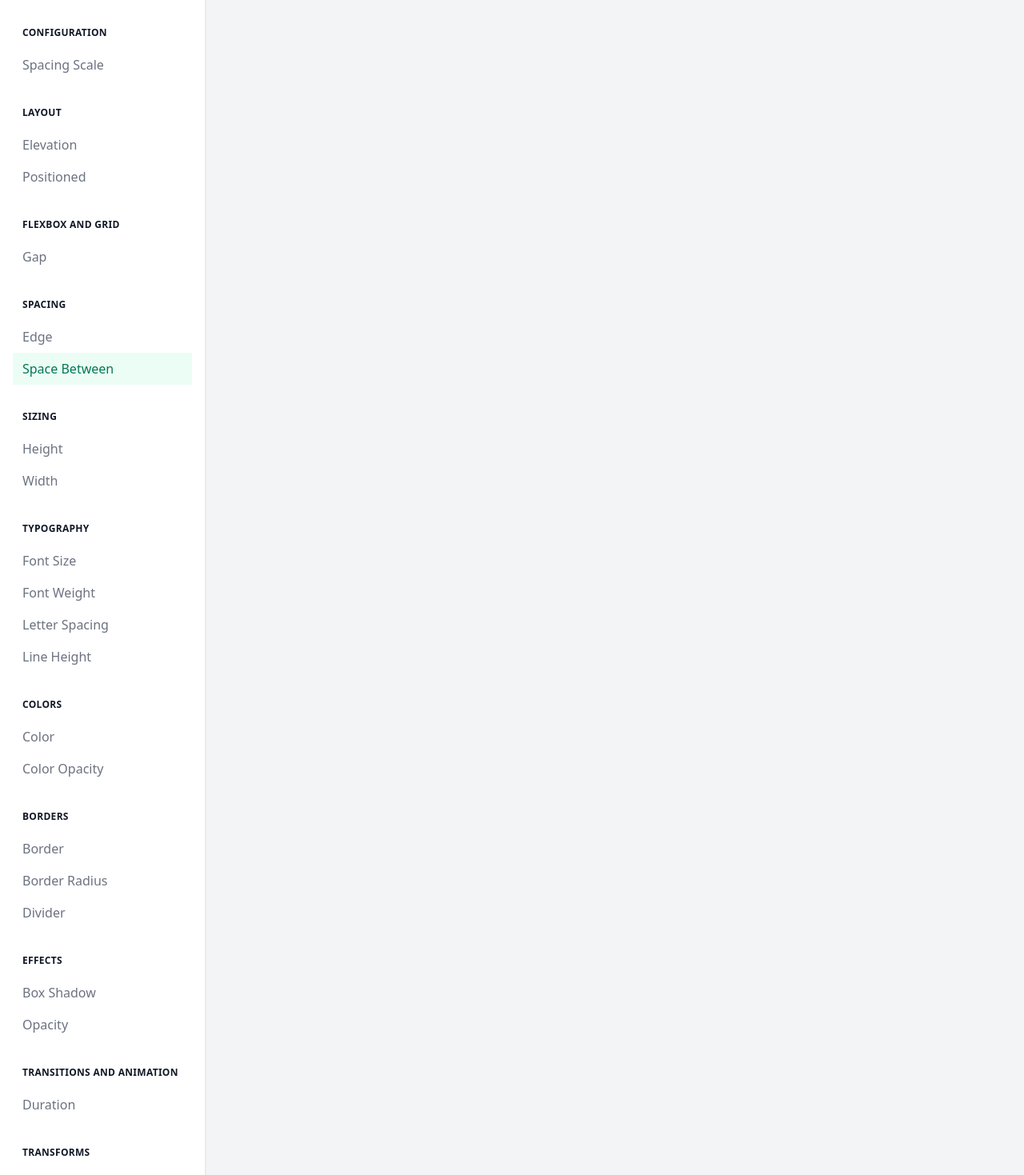
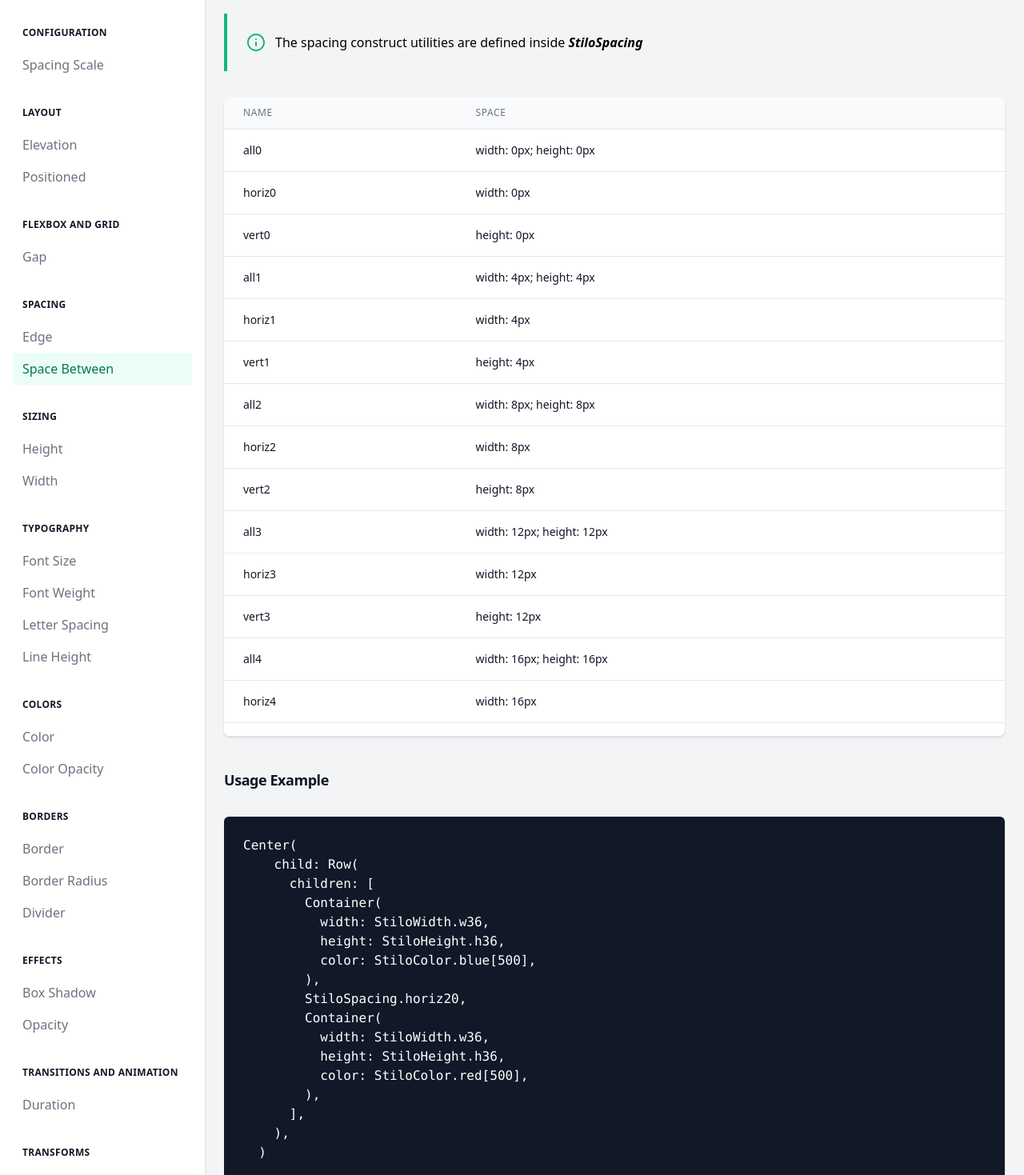
Before and after one commit to mirkorap/stilo-documentation, an Angular app: page /docs/spacing in a window 1280 px wide. Shown: the part 200-1669 px from the top of the page at 80% size. Built offline with nearby package versions, Linux system fonts and the light colour scheme.

Commit message:
feat: add documentation for StiloSpacing

```diff
--- a/src/app/pages/spacing-page/spacing-page.component.html
+++ b/src/app/pages/spacing-page/spacing-page.component.html
@@ -1 +1,22 @@
-<p>spacing-page works!</p>
+<div>
+  <div class="pb-10 border-b border-gray-200 mb-10">
+    <h1 class="inline-block text-3xl font-extrabold text-gray-900 tracking-tight">Space Between</h1>
+  </div>
+  <p class="mt-1 text-lg text-gray-900">Utilities for controlling the space between widgets.</p>
+
+  <app-hint-box>
+    <div>
+      The spacing construct utilities are defined inside
+      <span class="font-semibold italic">StiloSpacing</span>
+    </div>
+  </app-hint-box>
+</div>
+
+<div>
+  <app-table [columns]="columns" [rows]="rows"></app-table>
+
+  <div class="mt-10">
+    <h1 class="inline-block text-lg font-extrabold text-gray-900 tracking-tight">Usage Example</h1>
+  </div>
+  <app-code-snippet [codeSnippet]="usageExample.trim()"></app-code-snippet>
+</div>
--- a/src/app/pages/spacing-page/spacing-page.component.ts
+++ b/src/app/pages/spacing-page/spacing-page.component.ts
@@ -1,16 +1,62 @@
-import { Component, OnInit, ChangeDetectionStrategy } from '@angular/core';
+import { ChangeDetectionStrategy, Component, Inject, OnInit } from '@angular/core';
+import { SCALE_CONFIG, SPACING_SCALE_CONFIG, SPACING_SCALE_UNIT } from '@app/config/scale.config';
 
 @Component({
   selector: 'app-spacing-page',
   templateUrl: './spacing-page.component.html',
   styleUrls: ['./spacing-page.component.scss'],
-  changeDetection: ChangeDetectionStrategy.OnPush
+  changeDetection: ChangeDetectionStrategy.OnPush,
+  providers: [{ provide: SCALE_CONFIG, useValue: SPACING_SCALE_CONFIG }]
 })
 export class SpacingPageComponent implements OnInit {
+  config: number[] = [];
+  columns: string[] = ['name', 'space'];
+  rows: { [key: string]: any }[] = [];
+  spaceTypes: { name: string; space: string }[] = [
+    {
+      name: 'all',
+      space: 'width: Xpx; height: Xpx'
+    },
+    {
+      name: 'horiz',
+      space: 'width: Xpx'
+    },
+    {
+      name: 'vert',
+      space: 'height: Xpx'
+    }
+  ];
+  usageExample = `
+  Center(
+    child: Row(
+      children: [
+        Container(
+          width: StiloWidth.w36,
+          height: StiloHeight.h36,
+          color: StiloColor.blue[500],
+        ),
+        StiloSpacing.horiz20,
+        Container(
+          width: StiloWidth.w36,
+          height: StiloHeight.h36,
+          color: StiloColor.red[500],
+        ),
+      ],
+    ),
+  )`;
 
-  constructor() { }
+  constructor(@Inject(SCALE_CONFIG) config: number[]) {
+    this.config = config;
+  }
 
   ngOnInit(): void {
+    this.rows = this.config.flatMap((value) => {
+      return this.spaceTypes.map((spaceType) => {
+        const size = value * SPACING_SCALE_UNIT;
+        const name = spaceType.name + value;
+        const space = spaceType.space.replace(/X/g, size.toString());
+        return { name, space };
+      });
+    });
   }
-
 }
```
